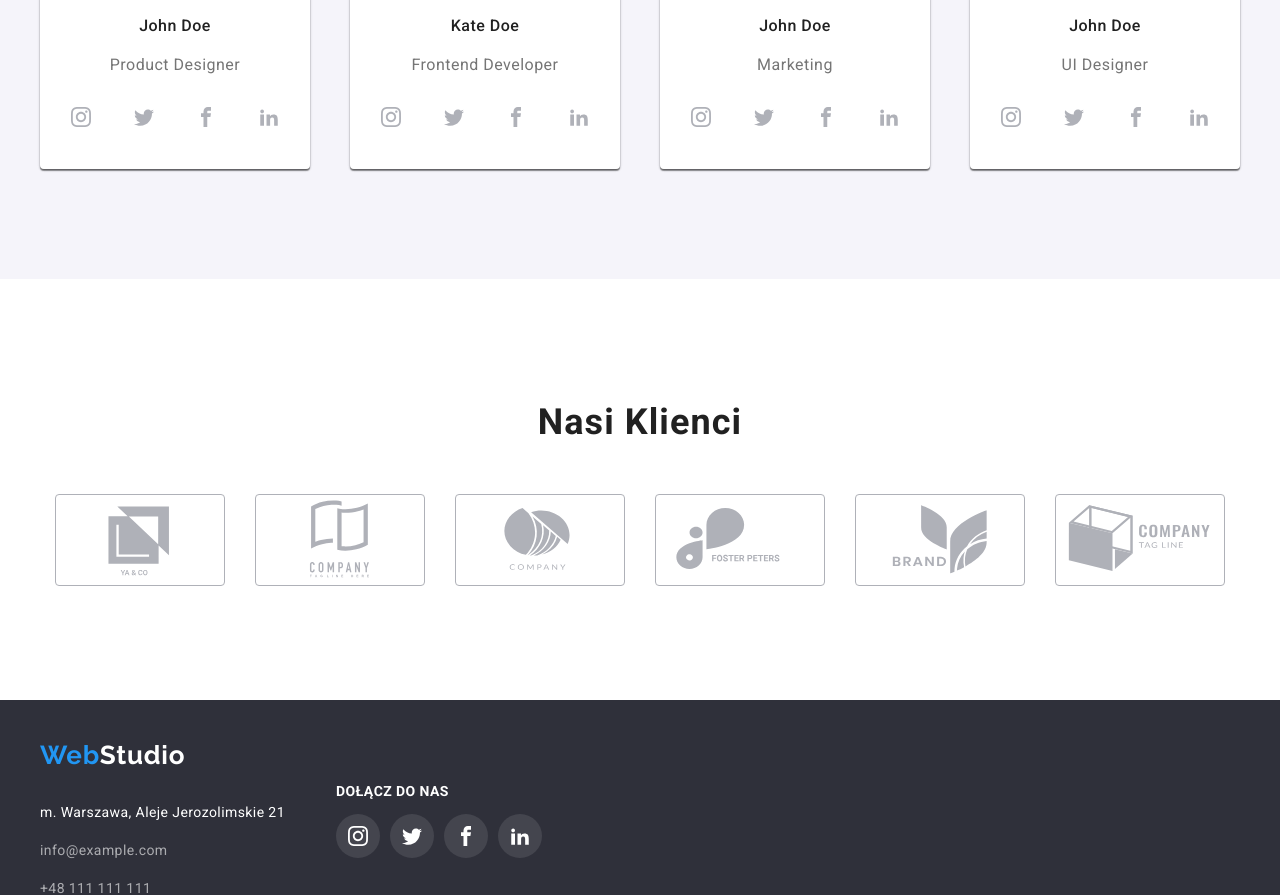
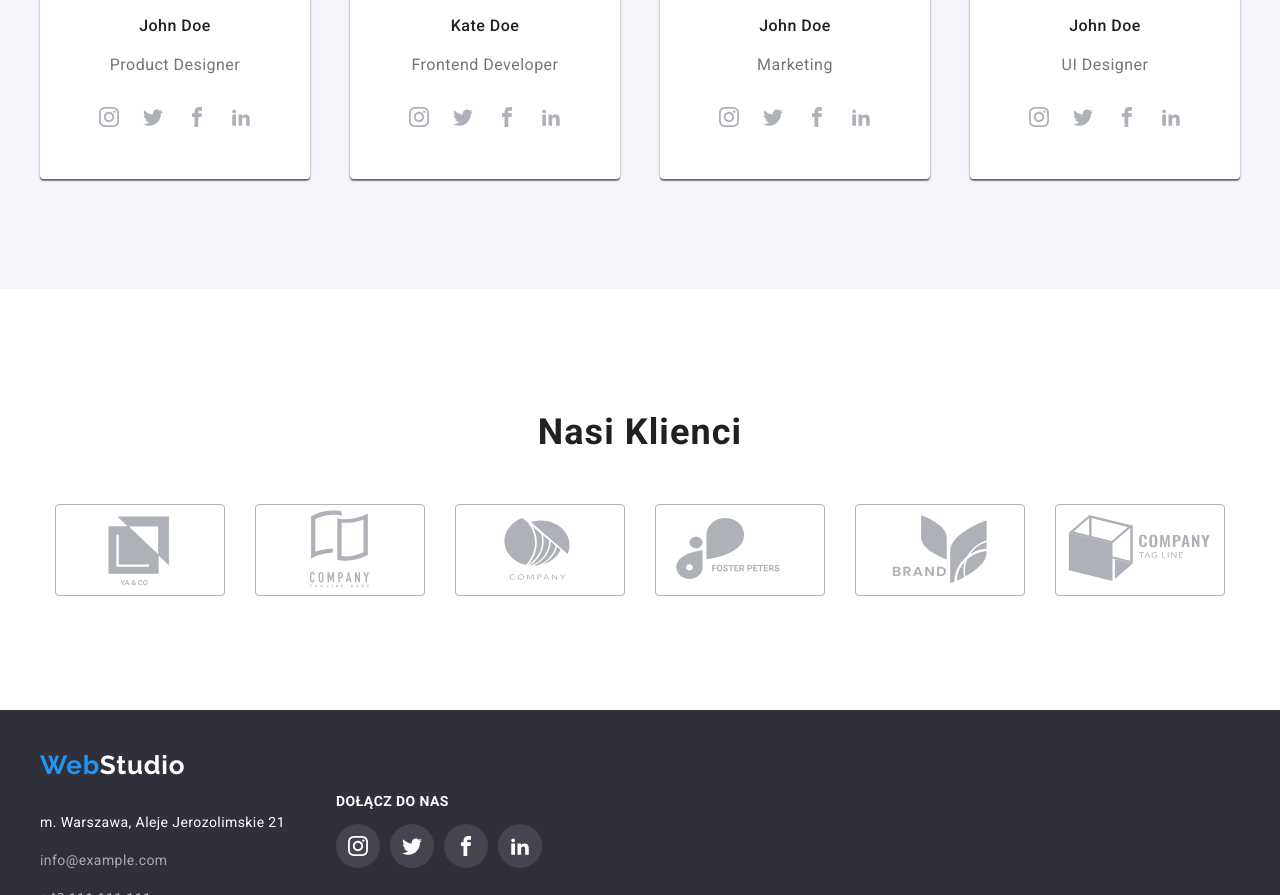
Before and after one commit to MarcinT82/goit-markup-hw-04, a plain HTML site: page index.html in a window 1280 px wide. Shown: the part 2072-2967 px from the top of the page. Drawn offline with nearby package versions, Linux system fonts and the light colour scheme.

Commit message:
social-icons-in-team-done

```diff
--- a/css/styles.css
+++ b/css/styles.css
@@ -149,6 +149,7 @@ body {
   line-height: 1.18;
   text-align: center;
   letter-spacing: 0.03em;
+  padding-bottom: 0;
 }
 .third-section-job-titles {
   width: 87px;
@@ -160,6 +161,7 @@ body {
   text-align: center;
   letter-spacing: 0.03em;
   color: var(--grey);
+  padding-bottom: 0;
 }
 .button-order {
   background: var(--brand-color);
@@ -485,12 +487,13 @@ figure {
 }
 .contact-sprites {
   display: flex;
-  justify-content: space-evenly;
-  padding-bottom: 30px;
+  justify-content: center;
+  list-style: none;
+  cursor: pointer;
+  margin: auto;
   padding-left: 0;
-  list-style: none;
-  margin: auto;
-  cursor: pointer;
+  padding-bottom: 40px;
+  margin: 0;
 }
 .contact-sprites-bottom {
   display: flex;
@@ -538,10 +541,7 @@ figure {
   fill: var(--border-customers);
   margin: 12px;
 }
-.social-circles:hover {
-  fill: var(--white);
-  background-color: var(--brand-color);
-}
+
 .social-circles-bottom {
   fill: var(--white);
   margin: 12px;
@@ -552,8 +552,12 @@ figure {
   border-radius: 50%;
 }
 .circle:hover,
-circle:focus {
+.circle:focus {
   background-color: var(--brand-color);
+  fill: var(--white);
+}
+.circle:hover > .social-circles {
+  fill: var(--white);
 }
 .circle-bottom {
   border-radius: 50%;
--- a/index.html
+++ b/index.html
@@ -225,7 +225,7 @@
                       <p class="third-section-job-titles">Product Designer</p>
                       <ul class="contact-sprites">
                         <li>
-                          <a href="#" class="aaa"
+                          <a href="#"
                             ><div class="circle">
                               <svg
                                 xmlns="http://www.w3.org/2000/svg"
@@ -236,23 +236,29 @@
                                 <use
                                   href="./images/icons.svg#icon-instagram"
                                 ></use>
-                              </svg></div
-                          ></a>
+                              </svg>
+                            </div>
+                          </a>
                         </li>
                         <li>
-                          <div class="circle">
+                          <a href="#"
+                            ><div class="circle">
                               <svg
                                 xmlns="http://www.w3.org/2000/svg"
                                 width="20px"
                                 height="20px"
                                 class="social-circles"
                               >
-                              <use href="./images/icons.svg#icon-twitter"></use>
+                                <use
+                                  href="./images/icons.svg#icon-twitter"
+                                ></use>
                               </svg>
                             </div>
+                          </a>
                         </li>
                         <li>
-                          <div class="circle">
+                          <a href="#"
+                            ><div class="circle">
                               <svg
                                 xmlns="http://www.w3.org/2000/svg"
                                 width="20px"
@@ -264,9 +270,11 @@
                                 ></use>
                               </svg>
                             </div>
+                          </a>
                         </li>
                         <li>
-                          <div class="circle">
+                          <a href="#"
+                            ><div class="circle">
                               <svg
                                 xmlns="http://www.w3.org/2000/svg"
                                 width="20px"
@@ -278,6 +286,7 @@
                                 ></use>
                               </svg>
                             </div>
+                          </a>
                         </li>
                       </ul>
                     </figcaption>
@@ -298,7 +307,8 @@
                       <p class="third-section-job-titles">Frontend Developer</p>
                       <ul class="contact-sprites">
                         <li>
-                          <div class="circle">
+                          <a href="#"
+                            ><div class="circle">
                               <svg
                                 xmlns="http://www.w3.org/2000/svg"
                                 width="20px"
@@ -310,21 +320,27 @@
                                 ></use>
                               </svg>
                             </div>
+                          </a>
                         </li>
                         <li>
-                          <div class="circle">
+                          <a href="#"
+                            ><div class="circle">
                               <svg
                                 xmlns="http://www.w3.org/2000/svg"
                                 width="20px"
                                 height="20px"
                                 class="social-circles"
                               >
-                              <use href="./images/icons.svg#icon-twitter"></use>
+                                <use
+                                  href="./images/icons.svg#icon-twitter"
+                                ></use>
                               </svg>
                             </div>
+                          </a>
                         </li>
                         <li>
-                          <div class="circle">
+                          <a href="#"
+                            ><div class="circle">
                               <svg
                                 xmlns="http://www.w3.org/2000/svg"
                                 width="20px"
@@ -336,9 +352,11 @@
                                 ></use>
                               </svg>
                             </div>
+                          </a>
                         </li>
                         <li>
-                          <div class="circle">
+                          <a href="#"
+                            ><div class="circle">
                               <svg
                                 xmlns="http://www.w3.org/2000/svg"
                                 width="20px"
@@ -350,6 +368,7 @@
                                 ></use>
                               </svg>
                             </div>
+                          </a>
                         </li>
                       </ul>
                     </figcaption>
@@ -370,7 +389,8 @@
                       <p class="third-section-job-titles">Marketing</p>
                       <ul class="contact-sprites">
                         <li>
-                          <div class="circle">
+                          <a href="#"
+                            ><div class="circle">
                               <svg
                                 xmlns="http://www.w3.org/2000/svg"
                                 width="20px"
@@ -382,21 +402,27 @@
                                 ></use>
                               </svg>
                             </div>
+                          </a>
                         </li>
                         <li>
-                          <div class="circle">
+                          <a href="#"
+                            ><div class="circle">
                               <svg
                                 xmlns="http://www.w3.org/2000/svg"
                                 width="20px"
                                 height="20px"
                                 class="social-circles"
                               >
-                              <use href="./images/icons.svg#icon-twitter"></use>
+                                <use
+                                  href="./images/icons.svg#icon-twitter"
+                                ></use>
                               </svg>
                             </div>
+                          </a>
                         </li>
                         <li>
-                          <div class="circle">
+                          <a href="#"
+                            ><div class="circle">
                               <svg
                                 xmlns="http://www.w3.org/2000/svg"
                                 width="20px"
@@ -408,9 +434,11 @@
                                 ></use>
                               </svg>
                             </div>
+                          </a>
                         </li>
                         <li>
-                          <div class="circle">
+                          <a href="#"
+                            ><div class="circle">
                               <svg
                                 xmlns="http://www.w3.org/2000/svg"
                                 width="20px"
@@ -422,6 +450,7 @@
                                 ></use>
                               </svg>
                             </div>
+                          </a>
                         </li>
                       </ul>
                     </figcaption>
@@ -442,7 +471,8 @@
                       <p class="third-section-job-titles">UI Designer</p>
                       <ul class="contact-sprites">
                         <li>
-                          <div class="circle">
+                          <a href="#"
+                            ><div class="circle">
                               <svg
                                 xmlns="http://www.w3.org/2000/svg"
                                 width="20px"
@@ -454,21 +484,27 @@
                                 ></use>
                               </svg>
                             </div>
+                          </a>
                         </li>
                         <li>
-                          <div class="circle">
+                          <a href="#"
+                            ><div class="circle">
                               <svg
                                 xmlns="http://www.w3.org/2000/svg"
                                 width="20px"
                                 height="20px"
                                 class="social-circles"
                               >
-                              <use href="./images/icons.svg#icon-twitter"></use>
+                                <use
+                                  href="./images/icons.svg#icon-twitter"
+                                ></use>
                               </svg>
                             </div>
+                          </a>
                         </li>
                         <li>
-                          <div class="circle">
+                          <a href="#"
+                            ><div class="circle">
                               <svg
                                 xmlns="http://www.w3.org/2000/svg"
                                 width="20px"
@@ -480,9 +516,11 @@
                                 ></use>
                               </svg>
                             </div>
+                          </a>
                         </li>
                         <li>
-                          <div class="circle">
+                          <a href="#"
+                            ><div class="circle">
                               <svg
                                 xmlns="http://www.w3.org/2000/svg"
                                 width="20px"
@@ -494,6 +532,7 @@
                                 ></use>
                               </svg>
                             </div>
+                          </a>
                         </li>
                       </ul>
                     </figcaption>
```
Lines whose indentation alone changed are shown as unchanged.
